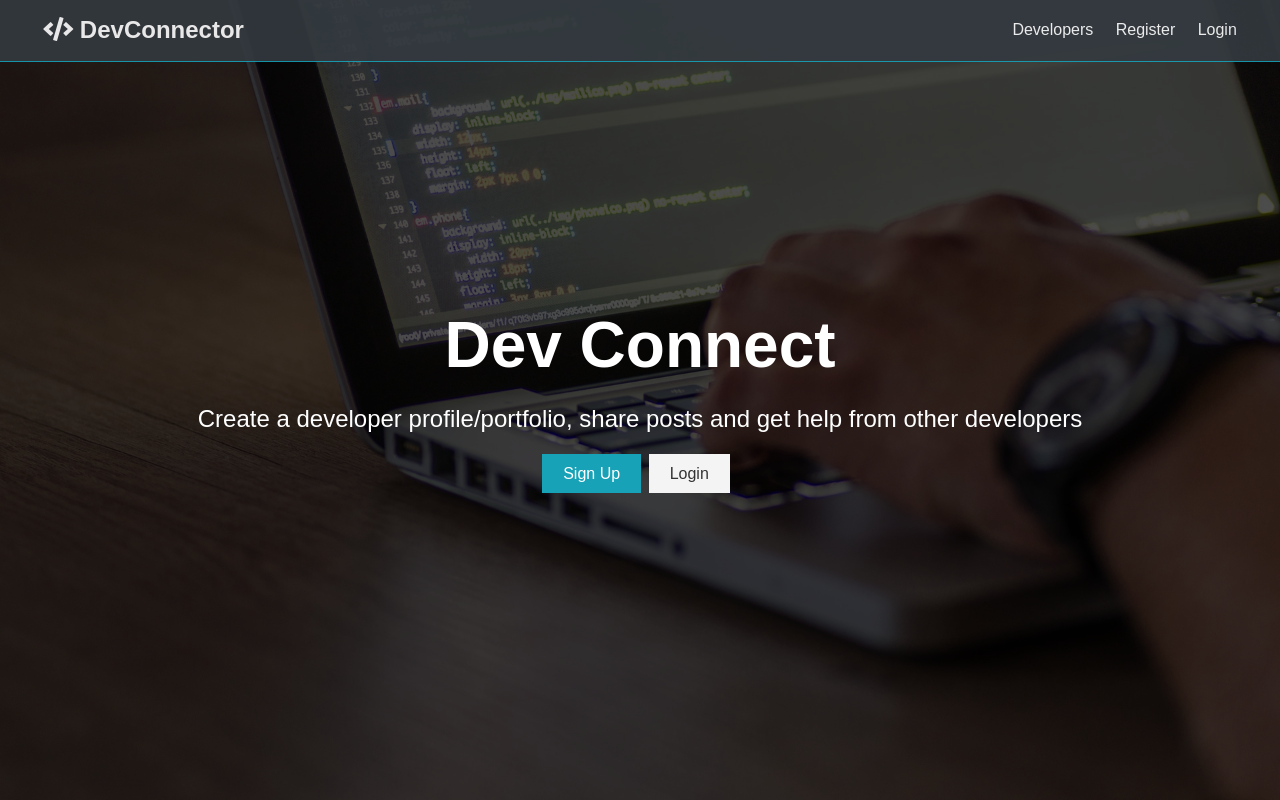
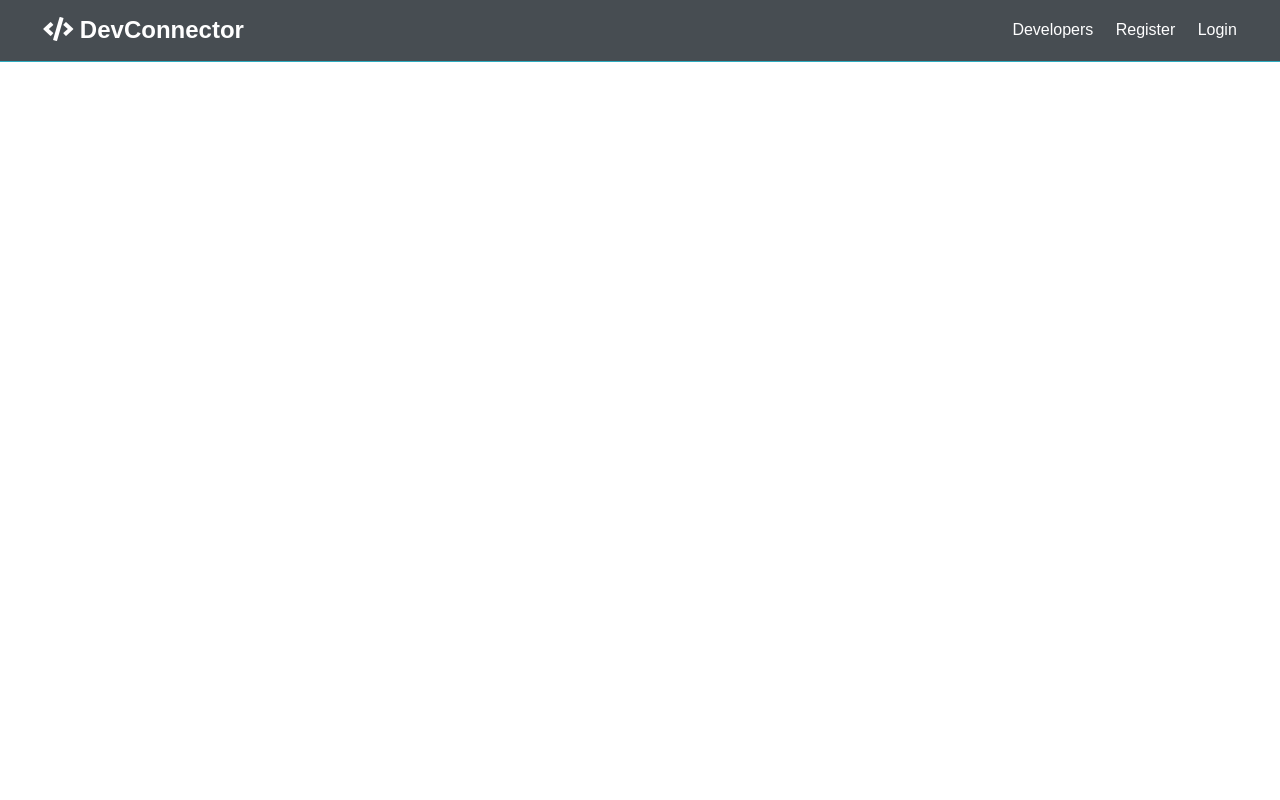
Before and after one commit to Kwabena-Agyeman/dev-connector-MERN, a React (Create React App) app in the folder client/: page /register in a window 1280 px wide. Built offline with nearby package versions, Linux system fonts and the light colour scheme.

Commit message:
set up react router dom

```diff
--- a/client/src/App.js
+++ b/client/src/App.js
@@ -1,4 +1,6 @@
 /** @format */
+
+import { BrowserRouter as Router, Route, Switch } from "react-router-dom";
 
 import Navbar from "./components/layout/Navbar";
 import Landing from "./components/layout/Landing";
@@ -7,10 +9,12 @@
 
 const App = () => {
   return (
-    <>
-      <Navbar />
-      <Landing />
-    </>
+    <Router>
+      <>
+        <Navbar />
+        <Route exact path='/' component={Landing} />
+      </>
+    </Router>
   );
 };
 
```
